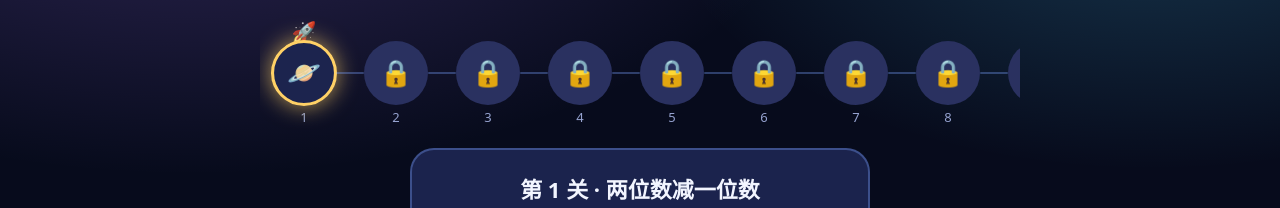
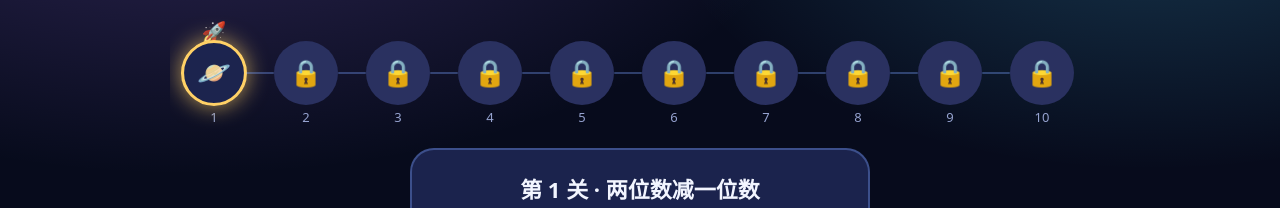
Before and after one commit to WayneOffice/WayneSoft.Games, a website: page index.html in a window 1280 px wide. Shown: the part 105-313 px from the top of the page. Drawn offline with Linux system fonts and the light colour scheme.

Commit message:
fix: 放宽星图容器并隐藏原生横向滚动条

```diff
--- a/index.html
+++ b/index.html
@@ -63,7 +63,11 @@
 
       .screen {
         width: 100%;
-        max-width: 760px;
+        /* Wide enough to hold the whole star map: 10 nodes x 64px + 9 gaps x
+           28px + the map's own 16px padding = 908px. At 760px the map always
+           scrolled, which put a native scrollbar across the space-themed home
+           screen. Narrow viewports still scroll (see .star-map-scroll). */
+        max-width: 940px;
         display: flex;
         flex-direction: column;
         align-items: center;
@@ -112,8 +116,16 @@
         width: 100%;
         overflow-x: auto;
         padding: 26px 4px 4px;
-        scrollbar-width: thin;
+        /* Hide the native bar: on Windows it is a bright grey slab that fights
+           the space theme, and on a tablet it is meaningless. The map still
+           scrolls by drag/swipe, and renderLevelMap centres the selected node
+           so a child never has to hunt for it. */
+        scrollbar-width: none;
         scroll-behavior: smooth;
+      }
+
+      .star-map-scroll::-webkit-scrollbar {
+        display: none;
       }
 
       /* 10 nodes x 64px + 9 gaps x 28px = 892px, wider than .screen's 760px,
```
